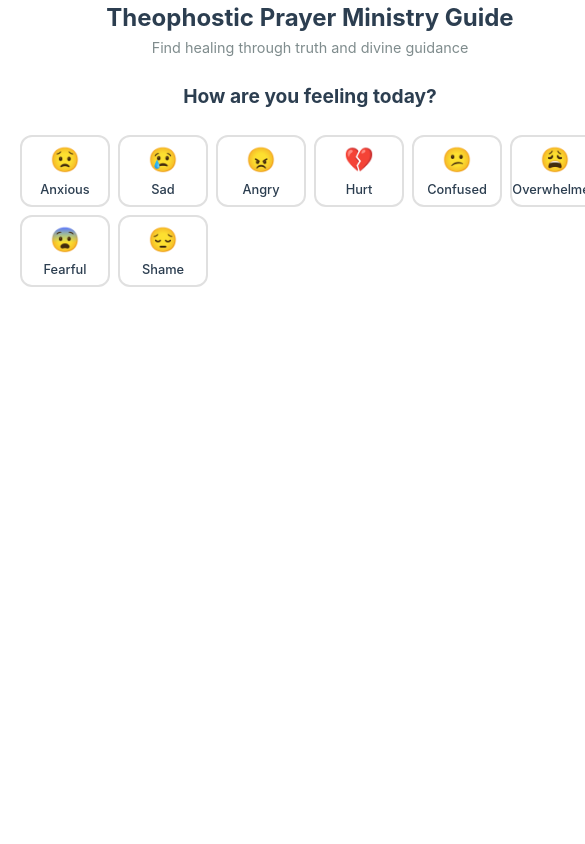
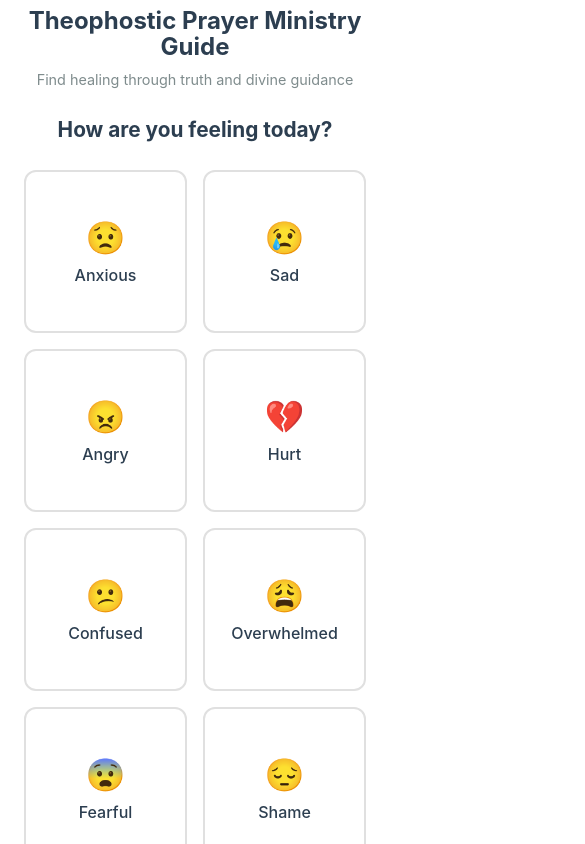
Before and after one commit to mattofsawdust/GodsLight, a React (Vite) app: page / in a window 390 px wide. Shown: the top 844 px of the page, 585 px wide, since content can reach past the window. Built offline with nearby package versions, Linux system fonts and the light colour scheme.

Commit message:
Fix mobile layout and scaling issues

```diff
--- a/index.html
+++ b/index.html
@@ -3,7 +3,7 @@
   <head>
     <meta charset="UTF-8" />
     <link rel="icon" type="image/svg+xml" href="/vite.svg" />
-    <meta name="viewport" content="width=device-width, initial-scale=1.0, maximum-scale=1.0, user-scalable=no, viewport-fit=cover">
+    <meta name="viewport" content="width=device-width, initial-scale=1.0, maximum-scale=1.0, user-scalable=no, viewport-fit=cover, height=device-height">
     <title>Theophostic Prayer Ministry Guide</title>
   </head>
   <body>
--- a/src/App.css
+++ b/src/App.css
@@ -4,40 +4,44 @@
   box-sizing: border-box;
 }
 
-body {
-  margin: 0;
-  padding: 0;
-  min-height: 100vh;
+html, body {
+  height: 100%;
   width: 100%;
   overflow-x: hidden;
+  position: fixed;
+}
+
+#root {
+  height: 100%;
+  width: 100%;
 }
 
 .app {
   width: 100%;
+  height: 100%;
   max-width: 800px;
   margin: 0 auto;
   padding: 1rem;
-  min-height: 100vh;
   display: flex;
   flex-direction: column;
+  overflow-y: auto;
+  -webkit-overflow-scrolling: touch;
 }
 
 .app-header {
   text-align: center;
-  margin-bottom: 1.5rem;
-  padding: 0 1rem;
+  margin-bottom: 1rem;
 }
 
 .app-header h1 {
   color: #2c3e50;
+  font-size: 1.8rem;
   margin-bottom: 0.5rem;
-  font-size: clamp(1.5rem, 4vw, 2.5rem);
-  line-height: 1.2;
 }
 
 .app-header p {
   color: #7f8c8d;
-  font-size: clamp(0.9rem, 2vw, 1.1rem);
+  font-size: 1rem;
 }
 
 @media (max-width: 768px) {
@@ -45,23 +49,11 @@
     padding: 0.5rem;
   }
 
-  .app-header {
-    margin-bottom: 1rem;
-    padding: 0 0.5rem;
-  }
-
   .app-header h1 {
     font-size: 1.5rem;
-    margin-bottom: 0.25rem;
   }
 
   .app-header p {
     font-size: 0.9rem;
   }
 }
-
-@media (max-width: 480px) {
-  .app {
-    padding: 0.25rem;
-  }
-}
--- a/src/components/MoodSelector.css
+++ b/src/components/MoodSelector.css
@@ -1,21 +1,24 @@
 .mood-selector {
-  width: 100%;
-  text-align: center;
-  padding: 1rem;
+  flex: 1;
+  display: flex;
+  flex-direction: column;
+  align-items: center;
+  padding: 0.5rem;
 }
 
 .mood-selector h2 {
   margin-bottom: 1.5rem;
   color: #2c3e50;
-  font-size: clamp(1.2rem, 3vw, 1.5rem);
+  font-size: 1.3rem;
+  text-align: center;
 }
 
 .mood-grid {
   display: grid;
-  grid-template-columns: repeat(auto-fit, minmax(90px, 1fr));
-  gap: 0.75rem;
+  grid-template-columns: repeat(2, 1fr);
+  gap: 1rem;
+  width: 100%;
   max-width: 600px;
-  margin: 0 auto;
   padding: 0 0.5rem;
 }
 
@@ -23,36 +26,29 @@
   display: flex;
   flex-direction: column;
   align-items: center;
-  padding: 0.75rem;
+  justify-content: center;
+  padding: 1rem;
   border: 2px solid #e0e0e0;
   border-radius: 12px;
   background: white;
   cursor: pointer;
   transition: all 0.3s ease;
-  width: 100%;
+  aspect-ratio: 1;
 }
 
 .mood-emoji {
-  font-size: clamp(1.5rem, 4vw, 2rem);
+  font-size: 2rem;
   margin-bottom: 0.5rem;
 }
 
 .mood-label {
-  font-size: clamp(0.8rem, 2vw, 1rem);
+  font-size: 1rem;
   color: #2c3e50;
   text-transform: capitalize;
 }
 
-@media (max-width: 768px) {
-  .mood-selector {
-    padding: 0.5rem;
-  }
-
+@media (min-width: 768px) {
   .mood-grid {
-    gap: 0.5rem;
-  }
-
-  .mood-button {
-    padding: 0.5rem;
+    grid-template-columns: repeat(auto-fit, minmax(120px, 1fr));
   }
 }
```
